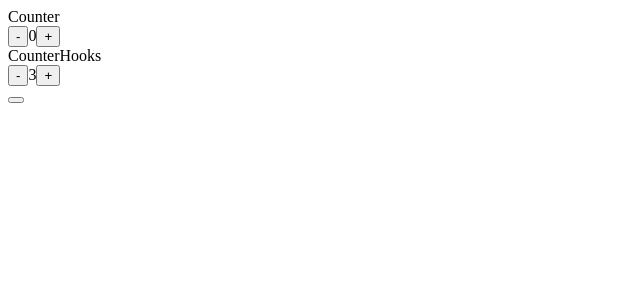
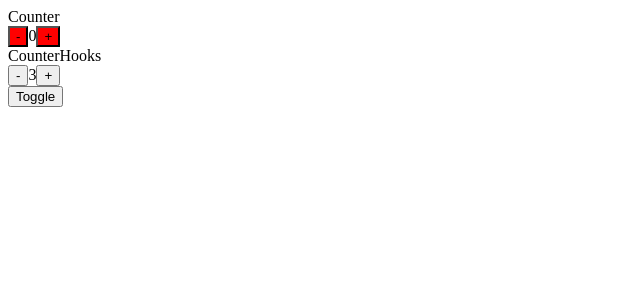
Before and after one commit to shafali03/counter-react, a React (Create React App) app: page / in a window 1280 px wide. Shown: the top 300 px of the page, without its empty margins (0-640 px from the left). Built offline with nearby package versions, Linux system fonts and the light colour scheme.

Commit message:
toggle button with state change colour to red or blue

```diff
--- a/src/App.js
+++ b/src/App.js
@@ -16,7 +16,7 @@ function App() {
 
     <button onClick={() =>  setTheme(prevTheme => {
       return prevTheme === 'red' ? 'blue' : 'red'
-    })}></button>
+    })}>Toggle</button>
     </ThemeContext.Provider>
   )
 }
--- a/src/Counter.js
+++ b/src/Counter.js
@@ -1,4 +1,5 @@
 import React, { Component } from 'react'
+import { ThemeContext } from './App'
 
 export default class Counter extends Component {
   constructor(props) {
@@ -12,11 +13,15 @@ export default class Counter extends Component {
 
   render() {
     return (
-      <div>
-        <button onClick={() => this.changeCount(-1)}>-</button>
-        <span>{this.state.count}</span>
-        <button onClick={() => this.changeCount(1)}>+</button>
+      <ThemeContext.Consumer>
+        {style => (
+        <div>
+          <button style={style} onClick={() => this.changeCount(-1)}>-</button>
+          <span>{this.state.count}</span>
+          <button style={style} onClick={() => this.changeCount(1)}>+</button>
       </div>
+      )}
+      </ThemeContext.Consumer>
     )
   }
 
```
